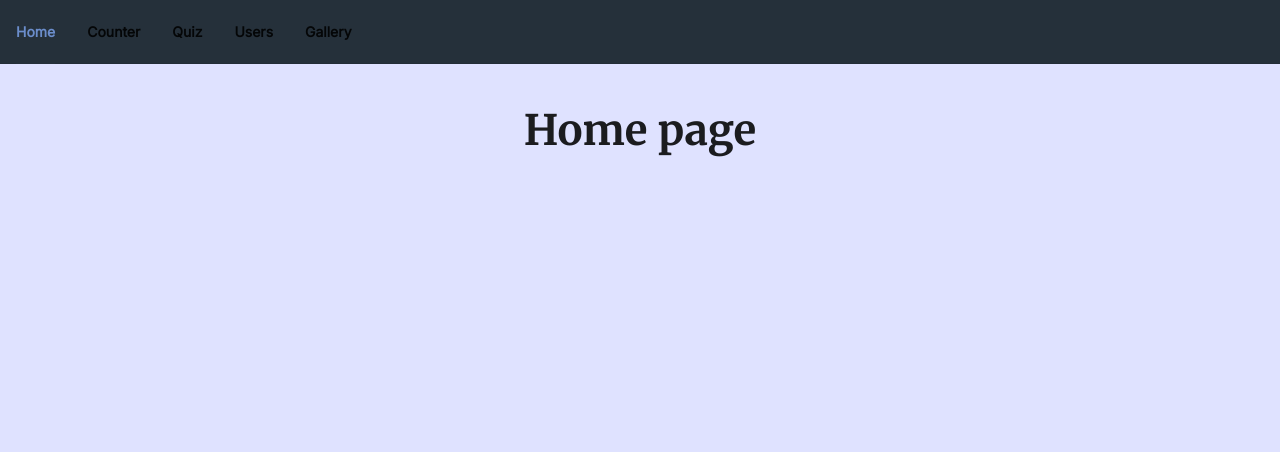
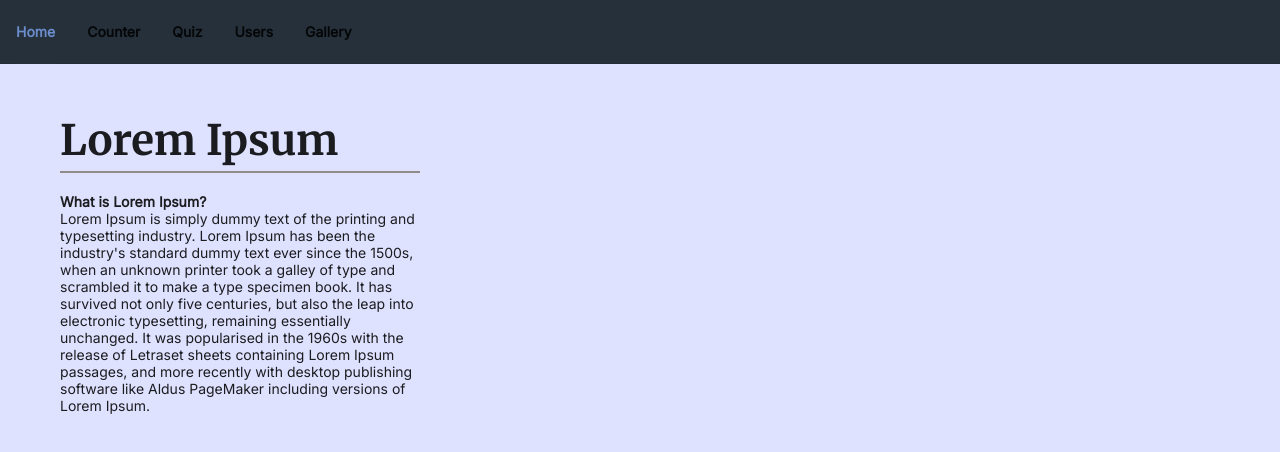
Before and after one commit to reyand8/MiniProj-JS, a React (Create React App) app in the folder mini-project/: page / in a window 1280 px wide. Shown: the top 452 px of the page. Built offline with nearby package versions, Linux system fonts and the light colour scheme.

Commit message:
add home page and NotFound page

```diff
--- a/mini-project/src/App.css
+++ b/mini-project/src/App.css
@@ -1,12 +1,21 @@
-.home-page {
+.home {
+    display: flex;
+    margin: 50px 0 0 60px;
+    justify-content: space-around;
+    flex-direction: column;
+    max-width: 360px;
+    width: 100%;
+}
+.home-page__title {
     font-size: 42px;
+    border-bottom: 2px solid #918c8c;
+    margin-bottom: 20px;
+    padding-bottom: 5px;
 }
 
-.home {
-    display: flex;
-    margin-top: 40px;
-    justify-content: space-around;
-}
+
+
+
 
 .ant-layout {
     background-color: #dfe2ff;
--- a/mini-project/src/App.js
+++ b/mini-project/src/App.js
@@ -5,10 +5,11 @@ import {Route, Routes} from 'react-router-dom';
 import Home from './routes/Home/index';
 import Counter from './routes/Counter/index';
 import Quiz from './routes/Quiz';
+import UserRoutes from './routes/Users/Users/UserRoutes';
+import Gallery from './routes/Gallery/Gallery';
+import NotFound from './routes/NotFound';
 import './App.css';
 import './index.css';
-import UserRoutes from './routes/Users/Users/UserRoutes';
-import Gallery from './routes/Gallery/Gallery';
 
 function App() {
     return (
@@ -20,11 +21,11 @@ function App() {
                 <Layout.Content className="main-content">
                     <Routes>
                         <Route path="/" element={<Home />}/>
-                        <Route path="/counter/" element={<Counter />}/>
-                        <Route path="/quiz/" element={<Quiz />}/>
+                        <Route path="/counter" element={<Counter />}/>
+                        <Route path="/quiz" element={<Quiz />}/>
                         <Route path="/users/*" element={<UserRoutes/>}/>
-                        <Route path="/gallery/" element={<Gallery/>}/>
-                        {/*<Route path='/*' element={<NotFound/>}/>*/}
+                        <Route path="/gallery" element={<Gallery/>}/>
+                        <Route path="/*" element={<NotFound/>}/>
                     </Routes>
                 </Layout.Content>
             </Layout>
--- a/mini-project/src/routes/Home/index.js
+++ b/mini-project/src/routes/Home/index.js
@@ -5,7 +5,17 @@ import '../../index.css';
 export default function Home () {
     return (
         <div className="home">
-            <h1 className="home-page">Home page</h1>
+            <h1 className="home-page__title">Lorem Ipsum</h1>
+            <h4>What is Lorem Ipsum?</h4>
+            <p> Lorem Ipsum is simply dummy text of the printing
+                and typesetting industry. Lorem Ipsum has been the industry's standard
+                dummy text ever since the 1500s, when an unknown printer took a galley
+                of type and scrambled it to make a type specimen book. It has survived
+                not only five centuries, but also the leap into electronic typesetting,
+                remaining essentially unchanged. It was popularised in the 1960s with
+                the release of Letraset sheets containing Lorem Ipsum passages, and more
+                recently with desktop publishing software like Aldus PageMaker including
+                versions of Lorem Ipsum.</p>
         </div>
     );
 }
--- /dev/null
+++ b/mini-project/src/routes/NotFound.js
@@ -0,0 +1,18 @@
+import React from 'react';
+import { Button, Result } from 'antd';
+import {Link} from 'react-router-dom';
+
+
+export default function NotFunction() {
+    return (
+        <Result
+            status="warning"
+            title="Not found"
+            extra={
+                <Button key="console">
+                    <Link to="/">Go Back</Link>
+                </Button>
+            }
+        />
+    );
+}
--- a/mini-project/src/routes/Users/Users/UserRoutes.js
+++ b/mini-project/src/routes/Users/Users/UserRoutes.js
@@ -2,12 +2,14 @@ import React from 'react';
 import {Route, Routes} from 'react-router-dom';
 import UserList from './UserList';
 import UserForm from './UserForm';
+import NotFound from './NotFound';
 
 export default function UserRoutes() {
     return (
         <Routes>
             <Route path="/" element={<UserList/>} />
             <Route path="/:id/edit" element={<UserForm/>}/>
+            <Route path="/*" element={<NotFound/>}/>
         </Routes>
     );
 }
```
